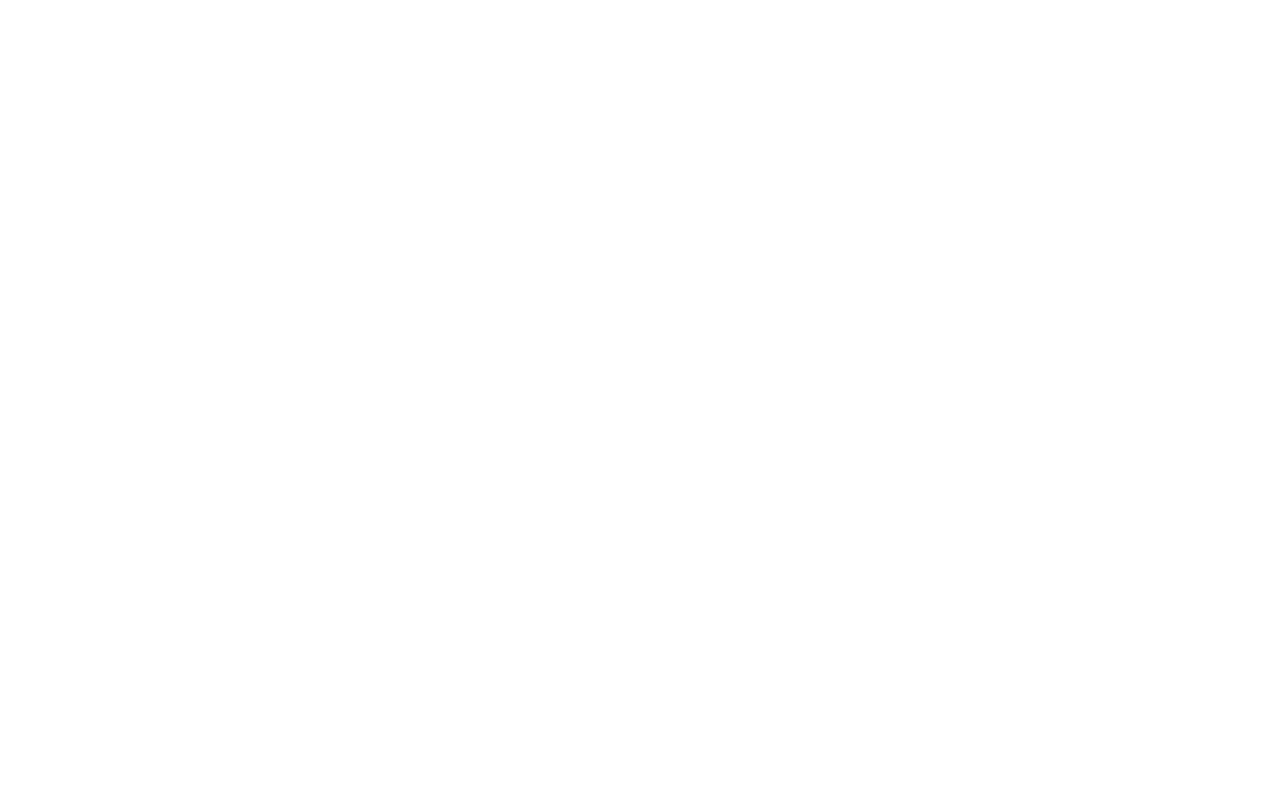
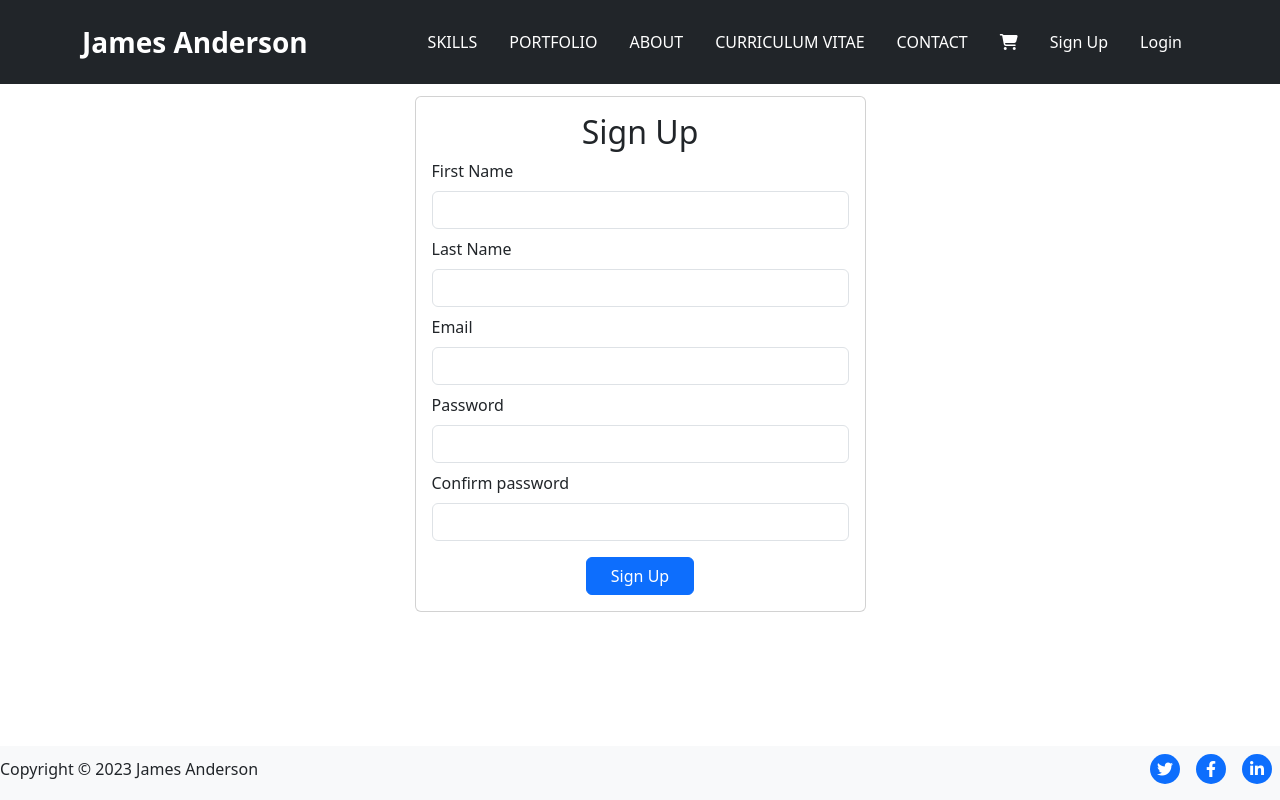
Before and after one commit to neha-gupta01/ReactJS-website, a React (Create React App) app: page /signUp in a window 1280 px wide. Before the commit this address had no page. Built offline with nearby package versions, Linux system fonts and the light colour scheme.

Commit message:
signup login

```diff
--- a/src/Routes.js
+++ b/src/Routes.js
@@ -4,6 +4,8 @@
 import MainContainer from "./containers/MainContainer";
 import AboutContainer from "./containers/AboutContainer";
 import CvContainer from "./containers/CvContainer";
+import SignUpContainer from "./containers/SignUpContainer";
+import LoginContainer from "./containers/LoginContainer";
 import { CartProvider } from "./contexts/cartContext";
 
 const AppRoutes = () => {
@@ -15,6 +17,8 @@
           <Route path="/about" element={<AboutContainer />} />
           <Route path="/cv" element={<CvContainer />} />
           <Route path="/" element={<MainContainer />} />
+          <Route path="/signUp" element={<SignUpContainer />} />
+          <Route path="/login" element={<LoginContainer />} />
         </Routes>
       </Router>
     </CartProvider>
--- a/src/components/footer.js
+++ b/src/components/footer.js
@@ -3,7 +3,7 @@
 const Footer = () => {
   return (
     <footer>
-      <div className="container flex-wrap pt-3 d-flex align-items-center justify-content-between">
+      <div className="bg-light mt-5 fixed-bottom pt-2 flex-wrap d-flex align-items-center justify-content-between">
         <p>Copyright © 2023 James Anderson</p>
         <ul className="social-icons d-flex list-unstyled">
           <li>
--- /dev/null
+++ b/src/components/login.js
@@ -0,0 +1,81 @@
+import React, { useState } from "react";
+import axios from "axios";
+
+const Login = () => {
+  const [email, setEmail] = useState("");
+  const [password, setPassword] = useState("");
+
+  const handleLogin = () => {
+    if (!email || !password) {
+      alert("Please fill in all the details!");
+      return;
+    }
+    axios
+      .post("http://localhost:3001/login", {
+        email,
+        password,
+      })
+      .then((response) => {
+        alert("Login completed");
+        console.log(response.data)
+        console.log("Login Details:", response.data);
+      })
+      .catch((error) => {
+        console.error("Error during login:", error);
+        alert("Invalid credentials. Please try again.");
+      });
+  };
+
+  return (
+    <div className="container mt-5 login-box" id="login">
+      <div className="row justify-content-center m-auto">
+        <div className="col-md-5 mt-5">
+          <div className="card mt-5">
+            <div className="card-body mt-2">
+              <h2 className="text-center">Login</h2>
+              <form>
+                <div className="mb-2">
+                  <label htmlFor="email" className="form-label">
+                    Email
+                  </label>
+                  <input
+                    type="email"
+                    className="form-control"
+                    id="email"
+                    value={email}
+                    onChange={(e) => setEmail(e.target.value)}
+                    required
+                  />
+                </div>
+                <div className="mb-2">
+                  <label htmlFor="password" className="form-label">
+                    Password
+                  </label>
+                  <input
+                    type="password"
+                    className="form-control"
+                    id="password"
+                    value={password}
+                    onChange={(e) => setPassword(e.target.value)}
+                    required
+                  />
+                </div>
+
+                <div className="m-3 text-center">
+                  <button
+                    type="button"
+                    className="btn btn-primary px-4"
+                    onClick={handleLogin}
+                  >
+                    Login
+                  </button>
+                </div>
+              </form>
+            </div>
+          </div>
+        </div>
+      </div>
+    </div>
+  );
+};
+export default Login;
--- a/src/components/navbar.js
+++ b/src/components/navbar.js
@@ -62,6 +62,16 @@
                     ) : null}
                   </button>
                 </li>
+                <li className="nav-item mx-2">
+                  <Link className="nav-link" to="/signUp">
+                    Sign Up
+                  </Link>
+                </li>
+                <li className="nav-item mx-2">
+                  <Link className="nav-link" to="/login">
+                    Login
+                  </Link>
+                </li>
               </ul>
             </div>
           </div>
--- a/src/components/portfolio.js
+++ b/src/components/portfolio.js
@@ -240,7 +240,7 @@
             </div>
           ) : null}
           {showAll && (
-            <div className="row mt-3">
+            <div className="row mt-3 mb-5">
               <div className="d-flex align-items-center justify-content-end">
                 <label className="me-2">Items:</label>
                 <select
--- /dev/null
+++ b/src/components/signUp.js
@@ -0,0 +1,128 @@
+import React, { useState } from "react";
+import axios from "axios";
+
+const SignUp = () => {
+  const [firstName, setFirstName] = useState("");
+  const [lastName, setLastName] = useState("");
+  const [email, setEmail] = useState("");
+  const [password, setPassword] = useState("");
+  const [confirmPassword, setConfirmPassword] = useState("");
+
+  const handleSignUp = () => {
+    if (!firstName || !lastName || !email || !password || !confirmPassword) {
+      alert("Please fill all details!");
+      return;
+    }
+    if (password !== confirmPassword) {
+      alert("Confirm Password");
+      return;
+    }
+    axios
+      .post("http://localhost:3001/signup", {
+        firstName,
+        lastName,
+        email,
+        password,
+      })
+      .then((response) => {
+        alert("Sign up completed");
+        console.log(response.data)
+        console.log("Form Details:", response.data);
+      })
+      .catch((error) => {
+        console.error("Error during sign up:", error);
+        alert("Error during sign up. Please try again.");
+      });
+  };
+
+  return (
+    <div className="container mt-5 signup-box" id="signUp">
+      <div className="row justify-content-center">
+        <div className="col-md-5 mt-5">
+          <div className="card">
+            <div className="card-body">
+              <h2 className="text-center">Sign Up</h2>
+              <form>
+                <div className="mb-2">
+                  <label htmlFor="firstName" className="form-label">
+                    First Name
+                  </label>
+                  <input
+                    type="text"
+                    className="form-control"
+                    id="firstName"
+                    value={firstName}
+                    onChange={(e) => setFirstName(e.target.value)}
+                    required
+                  />
+                </div>
+                <div className="mb-2">
+                  <label htmlFor="lastName" className="form-label">
+                    Last Name
+                  </label>
+                  <input
+                    type="text"
+                    className="form-control"
+                    id="lastName"
+                    value={lastName}
+                    onChange={(e) => setLastName(e.target.value)}
+                    required
+                  />
+                </div>
+                <div className="mb-2">
+                  <label htmlFor="email" className="form-label">
+                    Email
+                  </label>
+                  <input
+                    type="email"
+                    className="form-control"
+                    id="email"
+                    value={email}
+                    onChange={(e) => setEmail(e.target.value)}
+                    required
+                  />
+                </div>
+                <div className="mb-2">
+                  <label htmlFor="password" className="form-label">
+                    Password
+                  </label>
+                  <input
+                    type="password"
+                    className="form-control"
+                    id="password"
+                    value={password}
+                    onChange={(e) => setPassword(e.target.value)}
+                    required
+                  />
+                </div>
+                <div className="mb-2">
+                  <label htmlFor="confirmPassword" className="form-label">
+                    Confirm password
+                  </label>
+                  <input
+                    type="password"
+                    className="form-control"
+                    id="confirmPassword"
+                    value={confirmPassword}
+                    onChange={(e) => setConfirmPassword(e.target.value)}
+                    required
+                  />
+                </div>
+                <div className="mt-3 text-center">
+                  <button
+                    type="button"
+                    className="btn btn-primary px-4"
+                    onClick={handleSignUp}
+                  >
+                    Sign Up
+                  </button>
+                </div>
+              </form>
+            </div>
+          </div>
+        </div>
+      </div>
+    </div>
+  );
+};
+export default SignUp;
--- /dev/null
+++ b/src/containers/LoginContainer.js
@@ -0,0 +1,15 @@
+import React from "react";
+import Navbar from "../components/navbar";
+import Footer from "../components/footer";
+import Login from "../components/login"
+const LoginContainer = () => {
+  return (
+    <React.Fragment>
+      <Navbar />
+      <Login />
+      <Footer />
+    </React.Fragment>
+  );
+};
+
+export default LoginContainer;
--- /dev/null
+++ b/src/containers/SignUpContainer.js
@@ -0,0 +1,16 @@
+import React from "react";
+import Navbar from "../components/navbar";
+import Footer from "../components/footer";
+import SignUp from "../components/signUp"
+
+const SignUpContainer = () => {
+  return (
+    <React.Fragment>
+      <Navbar />
+      <SignUp />
+      <Footer />
+    </React.Fragment>
+  );
+};
+
+export default SignUpContainer;
```
